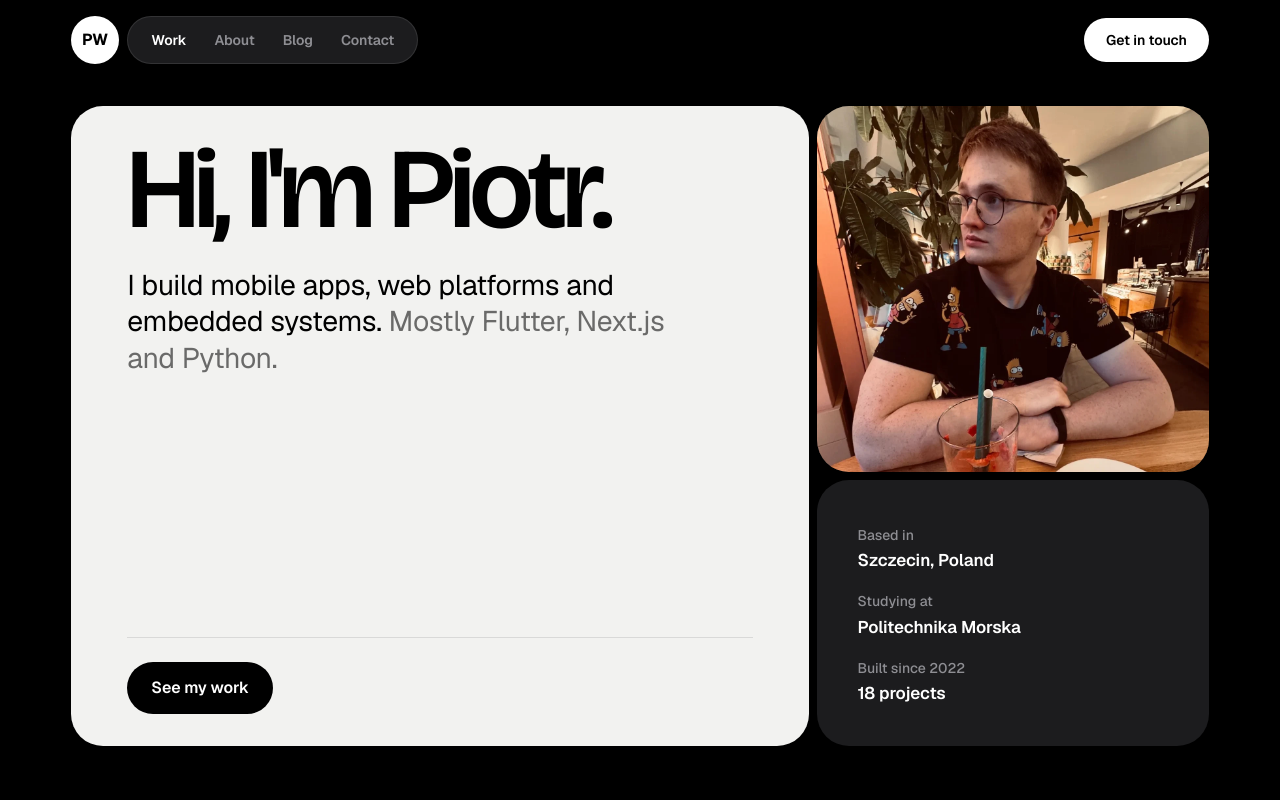
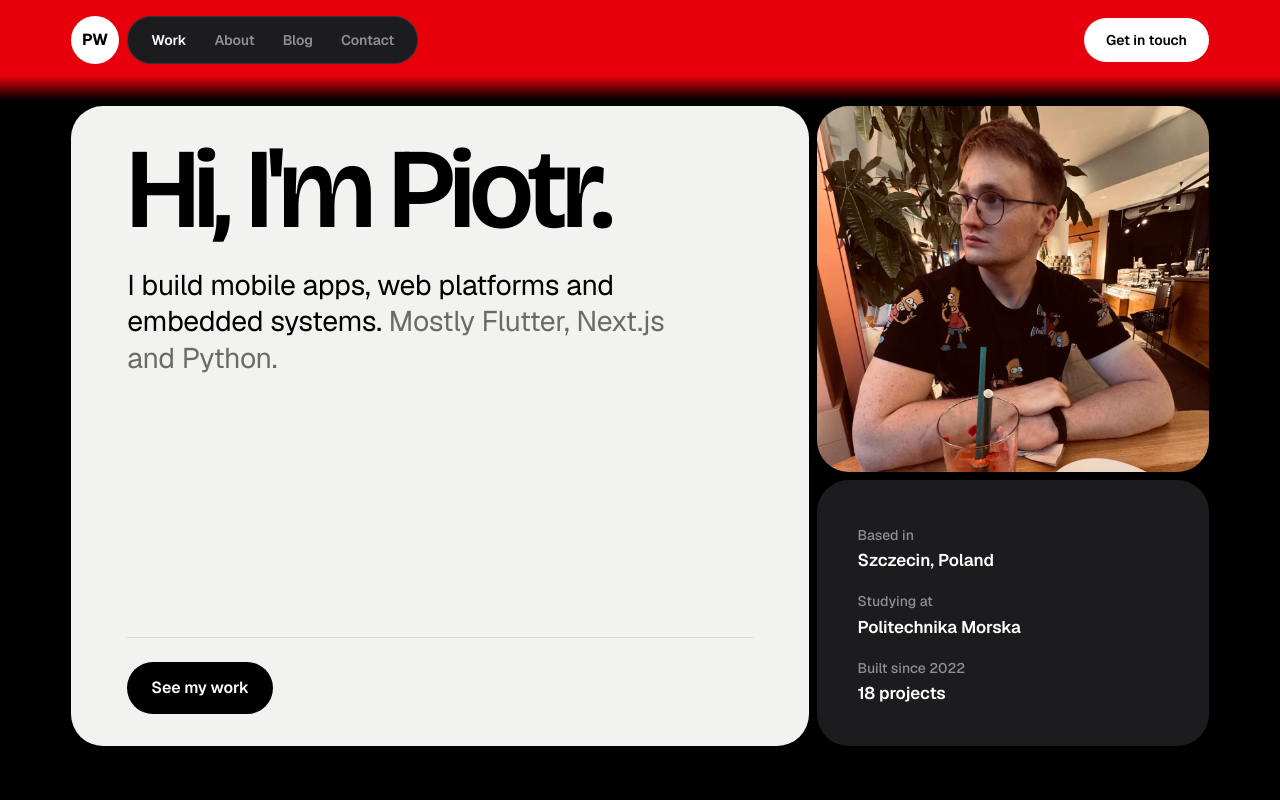
Before and after one commit to Schoji/Portfolio, a Next.js app: page / in a window 1280 px wide. Shown: the top 800 px of the page. Built offline with nearby package versions, Linux system fonts and the light colour scheme.

Commit message:
Tinted the topbar and favicon red in development.

```diff
--- a/app/_v2/components/nav.tsx
+++ b/app/_v2/components/nav.tsx
@@ -3,6 +3,9 @@
 import Link from "next/link";
 import { useEffect, useState } from "react";
 import { trackNav } from "../analytics";
+
+/** Red-tinted topbar so a local dev build is unmistakable next to production. */
+const DEV = process.env.NODE_ENV === "development";
 
 const LINKS = [
   { id: "work", label: "Work", href: "/#work" },
@@ -57,7 +60,7 @@ export default function Nav({ active: fixed }: { active?: NavId | null } = {}) {
   return (
     // A black band behind the bar that fades out below it: segments scroll under
     // the band instead of meeting the pills edge to edge.
-    <header className="pointer-events-none fixed inset-x-0 top-0 z-50 bg-black after:absolute after:inset-x-0 after:top-full after:h-6 after:bg-gradient-to-b after:from-black after:to-transparent">
+    <header className={`pointer-events-none fixed inset-x-0 top-0 z-50 after:absolute after:inset-x-0 after:top-full after:h-6 after:bg-gradient-to-b after:to-transparent ${DEV ? "bg-red-600 after:from-red-600" : "bg-black after:from-black"}`}>
       <div className="container-v2 flex items-center justify-between gap-3 pt-4 pb-3">
         <div className="pointer-events-auto flex items-center gap-2">
           <Link
--- a/app/layout.tsx
+++ b/app/layout.tsx
@@ -114,6 +114,13 @@ export default function RootLayout({
             __html: `document.documentElement.classList.add("js")`,
           }}
         />
+        {process.env.NODE_ENV === "development" && (
+          <script
+            dangerouslySetInnerHTML={{
+              __html: `(function(){var i=new Image();i.onload=function(){var c=document.createElement("canvas");c.width=i.naturalWidth;c.height=i.naturalHeight;var x=c.getContext("2d");x.drawImage(i,0,0);x.globalCompositeOperation="source-atop";x.globalAlpha=0.65;x.fillStyle="#ff2d2d";x.fillRect(0,0,c.width,c.height);var l=document.querySelector("link[rel='icon']");if(l){l.href=c.toDataURL("image/png");}};i.src="/icon.png";})();`,
+            }}
+          />
+        )}
         <script
           type="application/ld+json"
           dangerouslySetInnerHTML={{ __html: JSON.stringify(jsonLd) }}
```
